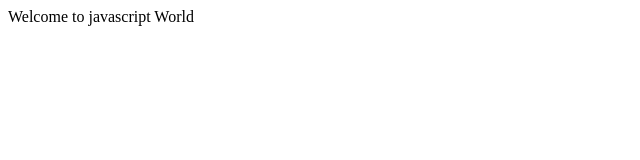
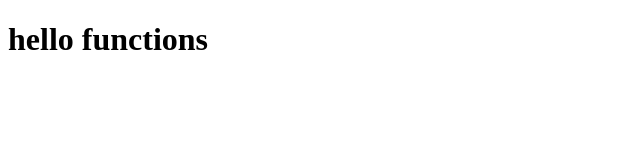
Before and after one commit to Ty1759/Ty-Javascript-Code, a plain HTML site: page Index.html in a window 1280 px wide. Shown: the whole page, without its empty margins (0-640 px from the left). Drawn offline with Linux system fonts and the light colour scheme.

Commit message:
made changes to html

```diff
--- a/Index.html
+++ b/Index.html
@@ -3,10 +3,12 @@
 <head>
     <meta charset="UTF-8">
     <meta name="viewport" content="width=device-width, initial-scale=1.0">
-    <title>JavaScript</title>
+    <title>Functions</title>
 </head>
 <body>
-    <div>Welcome to javascript World</div>
-    <script src="Control Structures/loop.js"></script>
+    <div>
+        <h1>hello functions</h1>
+    </div>
+    <script src="function.js"></script>
 </body>
 </html>
```
Also changed, not shown: Control Structures/function.js (added).
